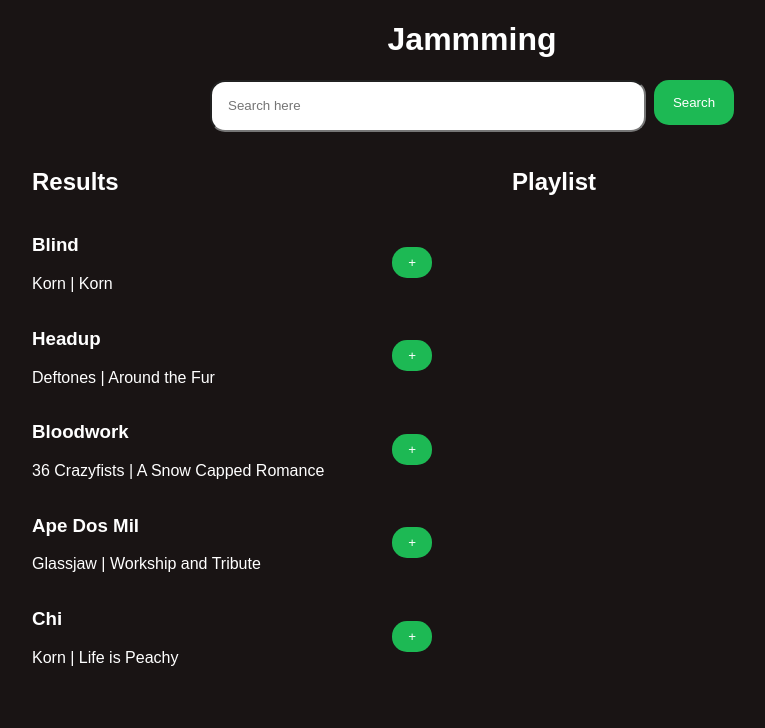
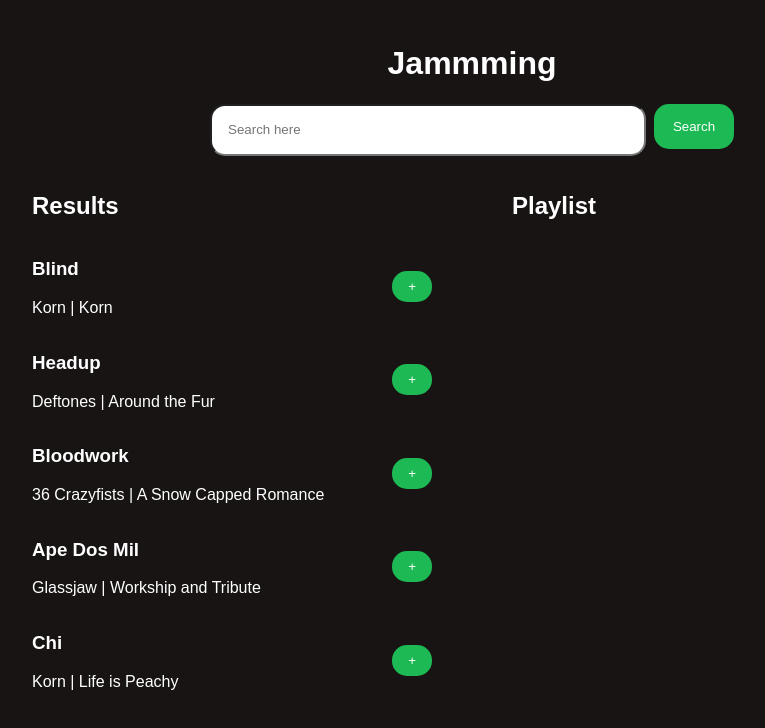
Before and after one commit to educanales/jammming-v2, a React (Vite) app: page / in a window 1280 px wide. Shown: the top 728 px of the page, without its empty margins (168-933 px from the left). Built offline with nearby package versions, Linux system fonts and the light colour scheme.

Commit message:
Fix the duplicate items in the playlist

```diff
--- a/src/App.css
+++ b/src/App.css
@@ -1,13 +1,14 @@
 #root {
   max-width: 1280px;
   margin: 0 auto;
-  padding: 0;
 }
 
 body {
   font-family: sans-serif;
   background-color: #191414;
   color: #fff;
+  padding: 1rem 2rem;
+
 }
 
 button {
--- a/src/App.jsx
+++ b/src/App.jsx
@@ -24,7 +24,9 @@
     const selectedTrack = trackResults.filter((track) =>
       track.id === id
     );
-    setPlaylist([ ...playlist, ...selectedTrack ]);
+    if (!playlist.find(item => item.id === id)) {
+      setPlaylist([ ...playlist, ...selectedTrack ]);
+    }
   }
 
   const handleDeleteFromPlaylist = id => {
```
